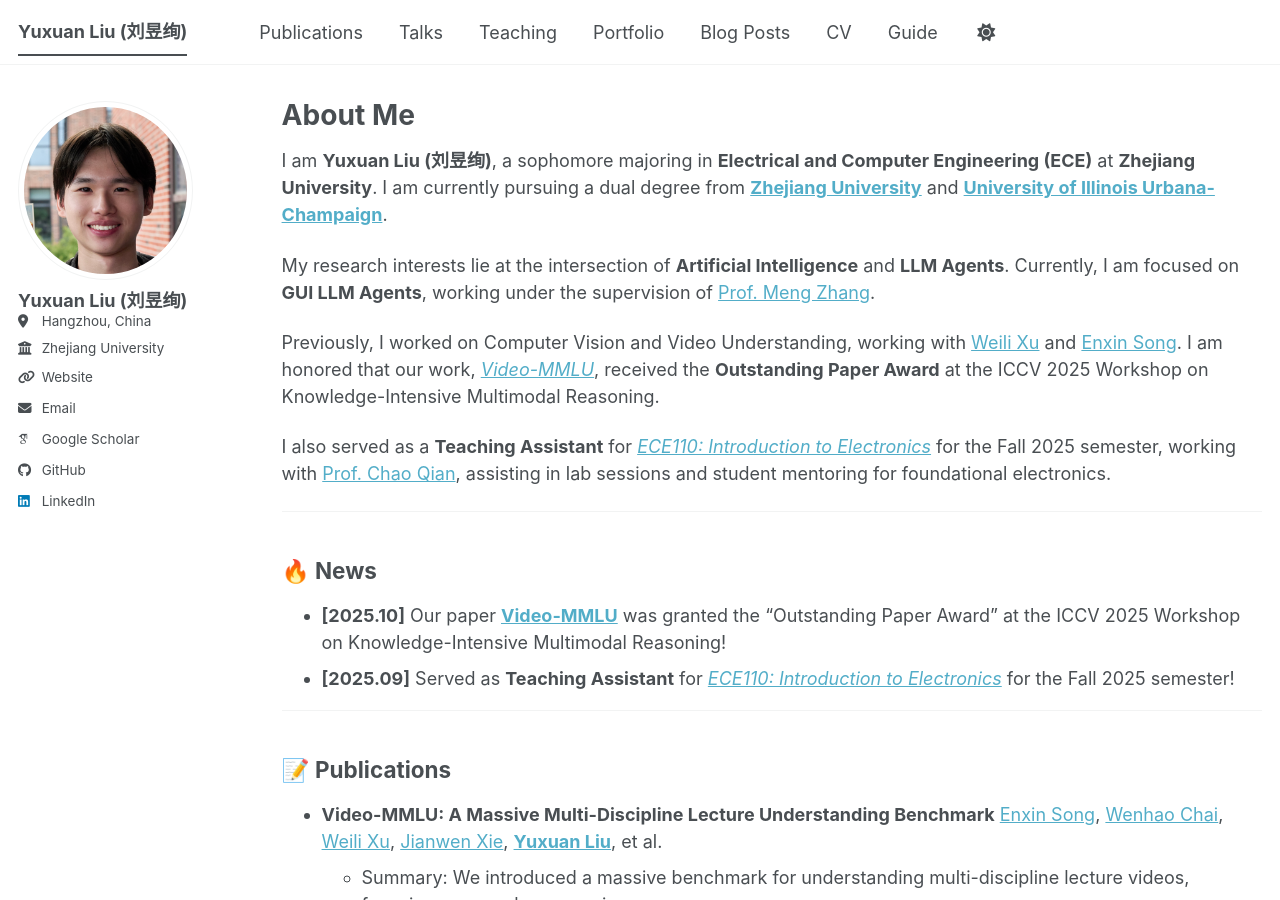
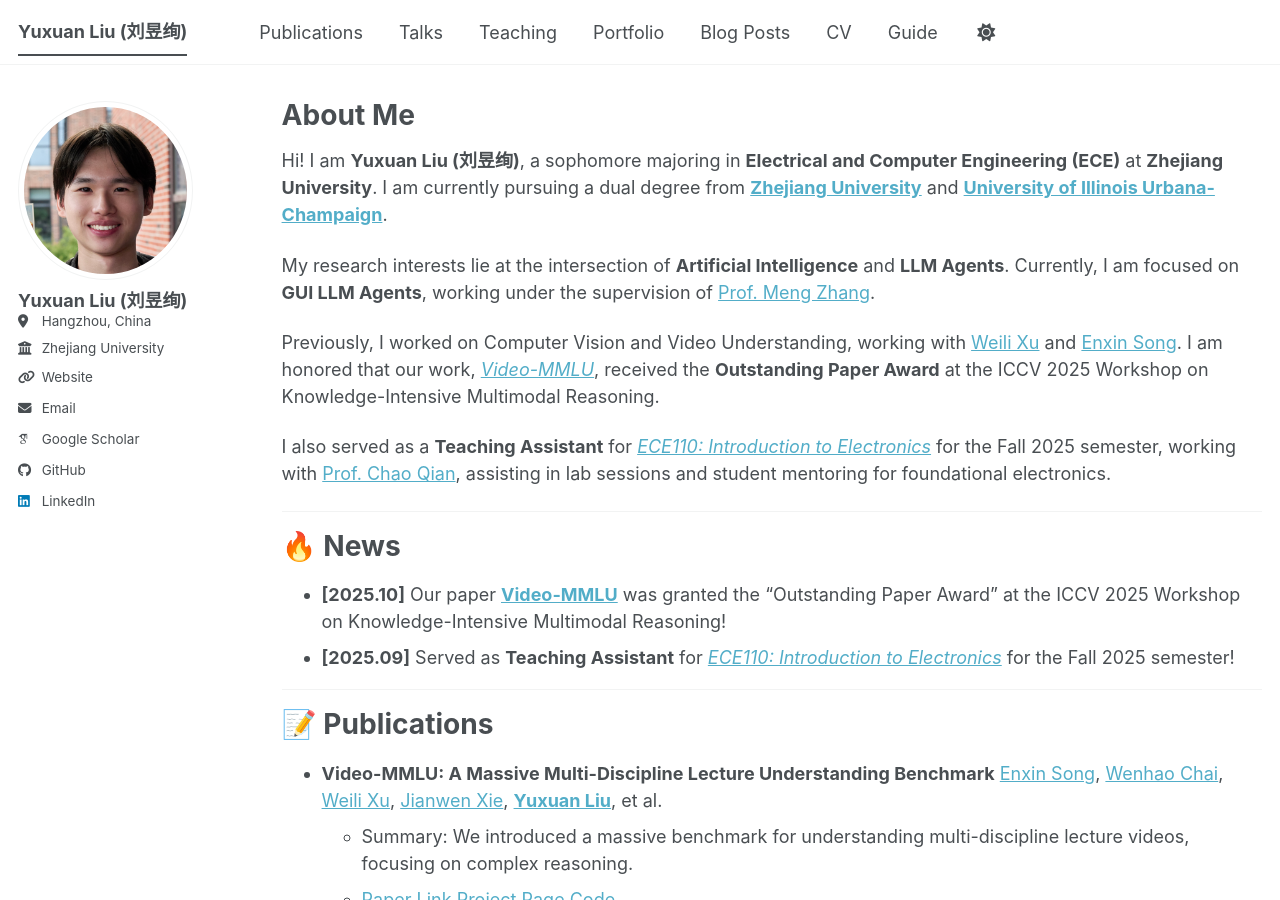
Before and after one commit to StevenLiu06/StevenLiu06.github.io, a Jekyll site: the page built from _pages/about.md, in a window 1280 px wide and 900 px high. Built offline with Jekyll 4.4.1, drawn with Linux system fonts in a browser that asks for light colours; some web fonts are replaced; a script bundle is joined from its source files by our own code; library files that are not in the unit come from our copies.

```diff
--- a/_pages/about.md
+++ b/_pages/about.md
@@ -8,7 +8,7 @@ redirect_from:
   - /about.html
 ---
 
-I am **Yuxuan Liu (刘昱绚)**, a sophomore majoring in **Electrical and Computer Engineering (ECE)** at **Zhejiang University**. I am currently pursuing a dual degree from [**Zhejiang University**](https://www.zju.edu.cn/english/) and [**University of Illinois Urbana-Champaign**](https://illinois.edu/).
+Hi! I am **Yuxuan Liu (刘昱绚)**, a sophomore majoring in **Electrical and Computer Engineering (ECE)** at **Zhejiang University**. I am currently pursuing a dual degree from [**Zhejiang University**](https://www.zju.edu.cn/english/) and [**University of Illinois Urbana-Champaign**](https://illinois.edu/).
 
 My research interests lie at the intersection of **Artificial Intelligence** and **LLM Agents**. Currently, I am focused on **GUI LLM Agents**, working under the supervision of [Prof. Meng Zhang](https://nexus-mengzhang.vercel.app/).
 
@@ -18,13 +18,13 @@ I also served as a **Teaching Assistant** for [*ECE110: Introduction to Electron
 
 ---
 
-## 🔥 News
+# 🔥 News
 * **[2025.10]** Our paper [**Video-MMLU**]((https://arxiv.org/abs/2504.14693)) was granted the "Outstanding Paper Award" at the ICCV 2025 Workshop on Knowledge-Intensive Multimodal Reasoning!
 * **[2025.09]** Served as **Teaching Assistant** for [*ECE110: Introduction to Electronics*](https://courses.grainger.illinois.edu/ece110/sp2026/) for the Fall 2025 semester!
 
 ---
 
-## 📝 Publications
+# 📝 Publications
 * **Video-MMLU: A Massive Multi-Discipline Lecture Understanding Benchmark** [Enxin Song](https://enxinsong.com/), [Wenhao Chai](https://wenhaochai.com/), [Weili Xu](https://weili-0234.github.io/), [Jianwen Xie](http://www.stat.ucla.edu/~jxie/), [**Yuxuan Liu**](https://stevenliu06.github.io/), et al.
     * Summary: We introduced a massive benchmark for understanding multi-discipline lecture videos, focusing on complex reasoning.
     * [Paper Link](https://arxiv.org/abs/2504.14693)  [Project Page](https://enxinsong.com/Video-MMLU-web/)  [Code](https://github.com/Espere-1119-Song/Video-MMLU)
@@ -32,7 +32,7 @@ I also served as a **Teaching Assistant** for [*ECE110: Introduction to Electron
 
 ---
 
-## 🏃 Interests
+# 🏃 Interests
 Beyond academics, I am an enthusiast of:
 * **Volunteer Work:** Actively involved in various community service projects, striving to contribute positively to society.
 * **Sports:** Long-distance running and swimming.
```
